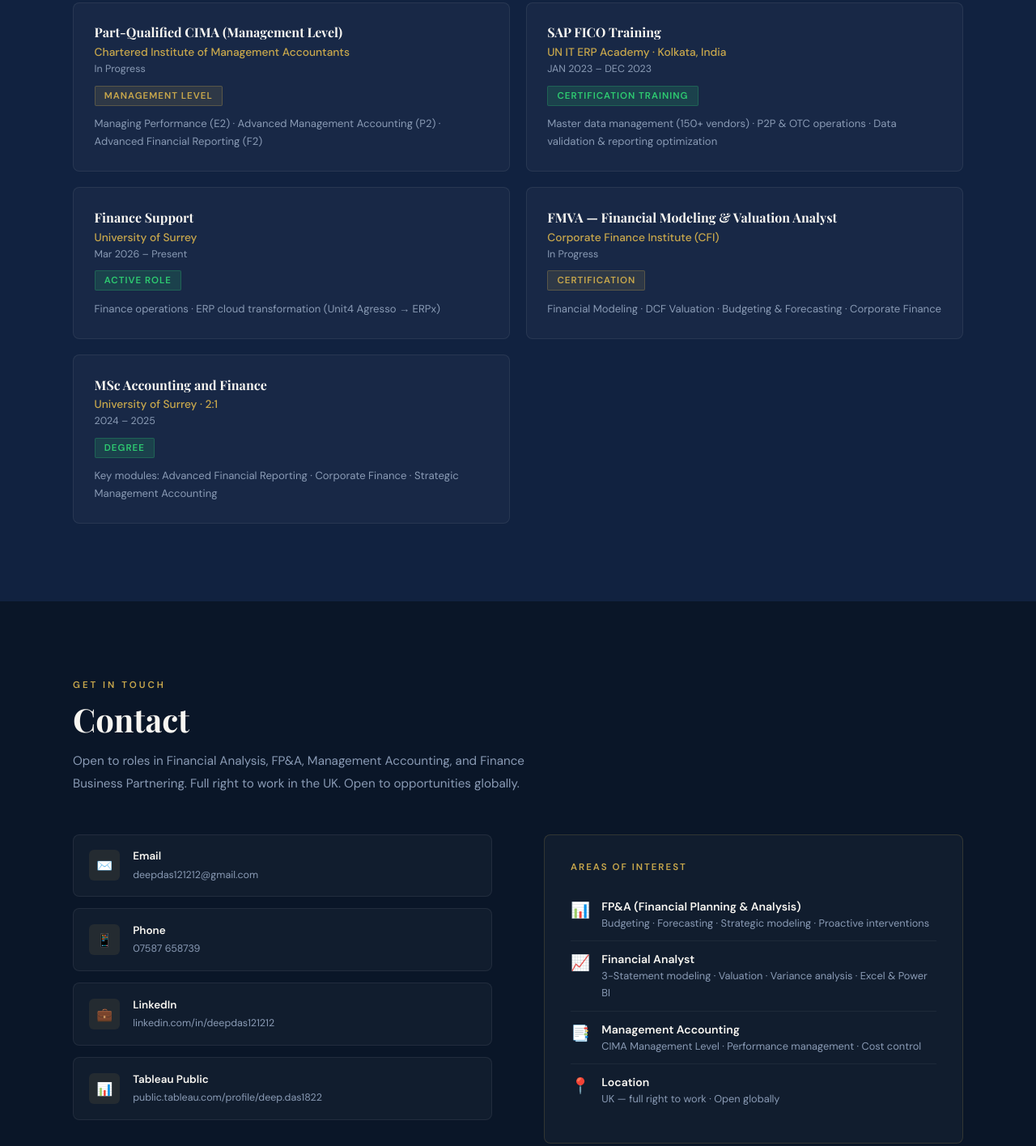
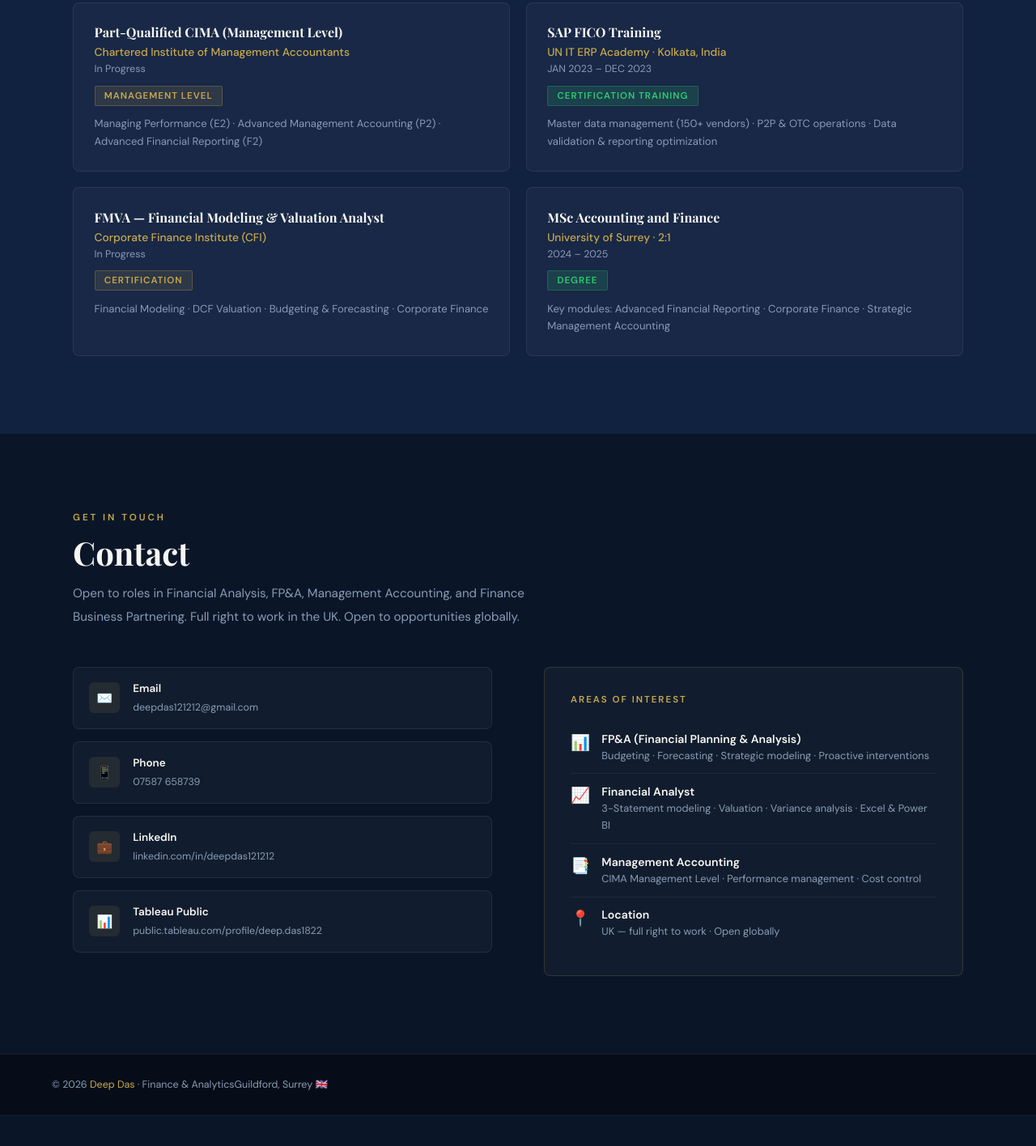
Before and after one commit to deepdas121212-oss/My-Portfolio, a plain HTML site: page index.html in a window 1280 px wide. Shown: the part 5099-6515 px from the top of the page at 81% size. After the commit the page ends 6476 px from the top, so only its background shows below. Drawn offline with nearby package versions, Linux system fonts and the light colour scheme.

Commit message:
Update index.html

```diff
--- a/index.html
+++ b/index.html
@@ -407,7 +407,7 @@
 
   footer {
     background: rgba(0,0,0,0.4); padding: 1.8rem 4rem;
-    display: flex; justify-content: space-between; align-items: center;
+    display: flex; justify-between; align-items: center;
     border-top: 1px solid rgba(201,168,76,0.12);
   }
   .ft { font-size: 0.78rem; color: var(--grey); }
@@ -764,21 +764,12 @@
         <div class="edu-mods">Managing Performance (E2) · Advanced Management Accounting (P2) · Advanced Financial Reporting (F2)</div>
       </div>
 
-      <!-- SAP FICO TRAINEE MOVED HERE -->
       <div class="edu-card">
         <div class="edu-deg">SAP FICO Training</div>
         <div class="edu-school">UN IT ERP Academy · Kolkata, India</div>
         <div class="edu-date">JAN 2023 – DEC 2023</div>
         <div class="edu-grade completed">Certification Training</div>
         <div class="edu-mods">Master data management (150+ vendors) · P2P & OTC operations · Data validation & reporting optimization</div>
-      </div>
-
-      <div class="edu-card">
-        <div class="edu-deg">Finance Support</div>
-        <div class="edu-school">University of Surrey</div>
-        <div class="edu-date">Mar 2026 – Present</div>
-        <div class="edu-grade completed">Active Role</div>
-        <div class="edu-mods">Finance operations · ERP cloud transformation (Unit4 Agresso → ERPx)</div>
       </div>
 
       <div class="edu-card">
```
